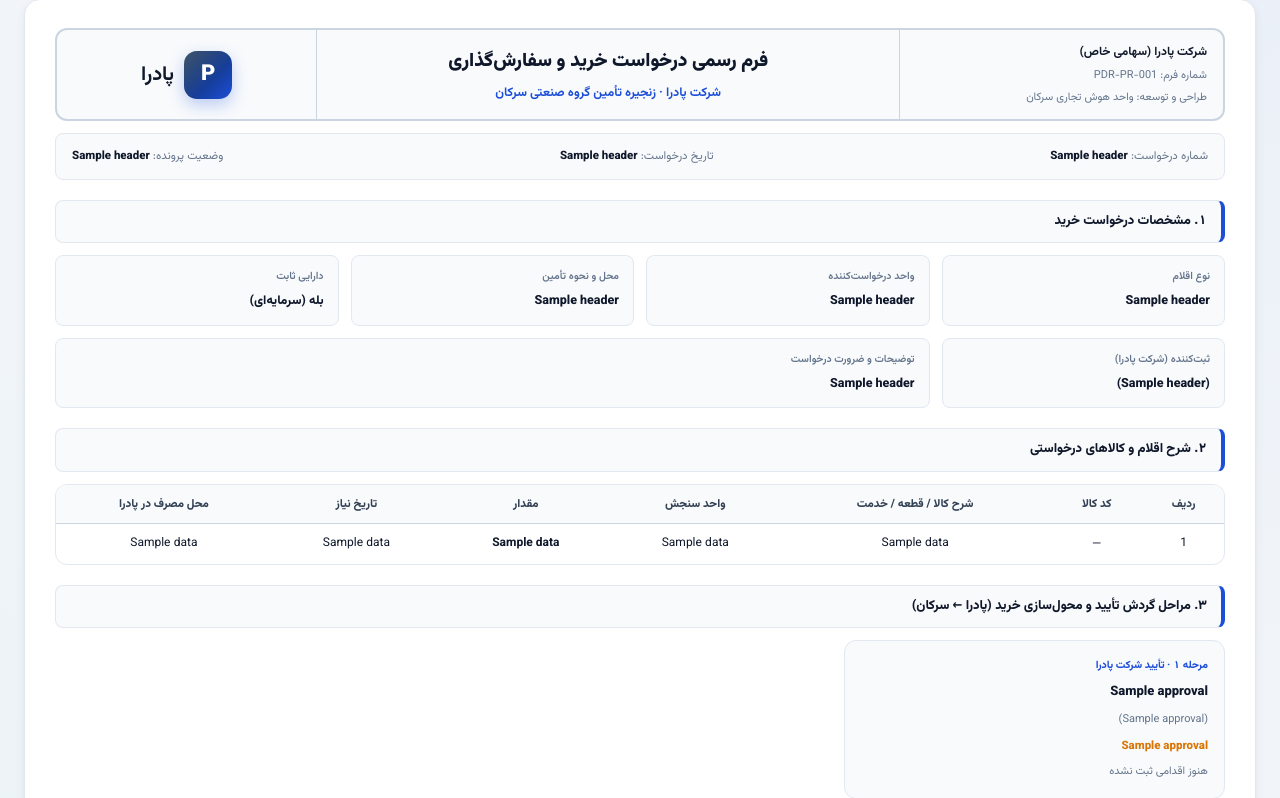
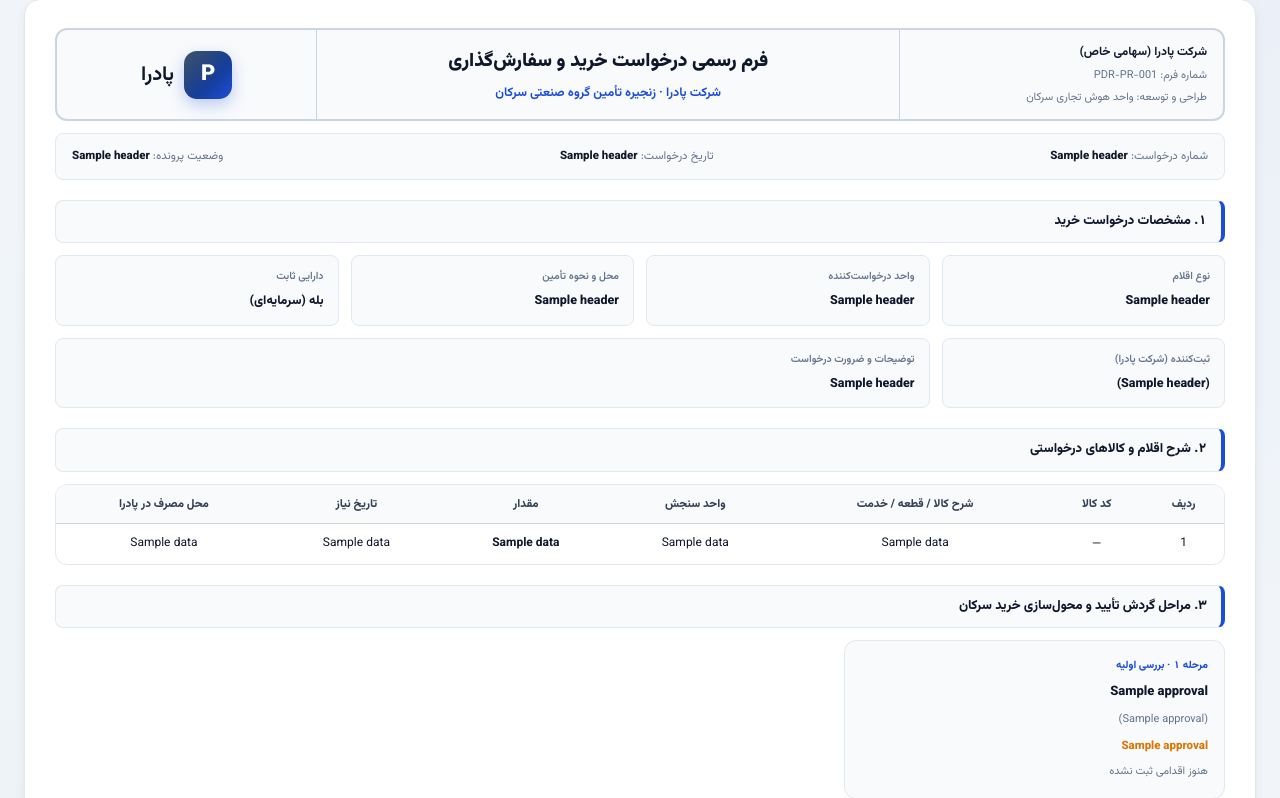
Before and after one commit to pouriaez/padra-purchase-request, a Python web app: template templates/request_detail.html in a window 1280 px wide. Shown: the part 579-1377 px from the top of the page. Run offline with Jinja, Linux system fonts and the light colour scheme; the template is opened without the code that fills it: most values are stand-ins (such as "Sample title", 1, 10 or a date in 2020); some web fonts are replaced.

Commit message:
Clarify Padra final approval status in printed request file

```diff
--- a/templates/request_detail.html
+++ b/templates/request_detail.html
@@ -293,7 +293,7 @@
   <div class="paper-date">
     <span>شماره درخواست: <strong>{{h[1]}}</strong></span>
     <span>تاریخ درخواست: <strong>{{h[2]}}</strong></span>
-    <span>وضعیت پرونده: <strong>{{{'pending':'در جریان گردش تأیید و خرید','submitted':'بدون مسیر تأیید','approved':'تأیید نهایی و سفارش‌گذاری شد','rejected':'رد شده'}.get(h[9],h[9])}}</strong></span>
+    <span>وضعیت پرونده: <strong>{% if h[9]=='approved' and h[12]=='padra' %}تأیید نهایی مدیرعامل پادرا{% else %}{{{'pending':'در جریان گردش تأیید و خرید','submitted':'بدون مسیر تأیید','approved':'تأیید نهایی و سفارش‌گذاری شد','rejected':'رد شده'}.get(h[9],h[9])}}{% endif %}</strong></span>
   </div>
 
   <div class="section-caption">۱. مشخصات درخواست خرید</div>
@@ -336,12 +336,13 @@
     </table>
   </div>
 
-  <div class="section-caption">۳. مراحل گردش تأیید و محول‌سازی خرید (پادرا ← سرکان)</div>
+  <div class="section-caption">{% if h[12]=='padra' %}۳. تأیید نهایی درخواست خرید پادرا{% else %}۳. مراحل گردش تأیید و محول‌سازی خرید سرکان{% endif %}</div>
   <div class="approval-grid">
     {% for a in data.approvals %}
       <div class="approval-box {% if a[3]=='approved' %}approval-done{% elif a[3]=='pending' %}approval-current{% elif a[3]=='rejected' %}approval-rejected{% endif %}">
         <div class="approval-step">
-          {% if a[0]==1 %}مرحله ۱ · تأیید شرکت پادرا
+          {% if a[0]==1 and h[12]=='padra' %}تأیید نهایی مدیرعامل پادرا
+          {% elif a[0]==1 %}مرحله ۱ · بررسی اولیه
           {% elif a[0]==2 %}مرحله ۲ · ارجاع خرید سرکان
           {% else %}مرحله {{a[0]}} · اجرای سفارش‌گذاری{% endif %}
         </div>
```
